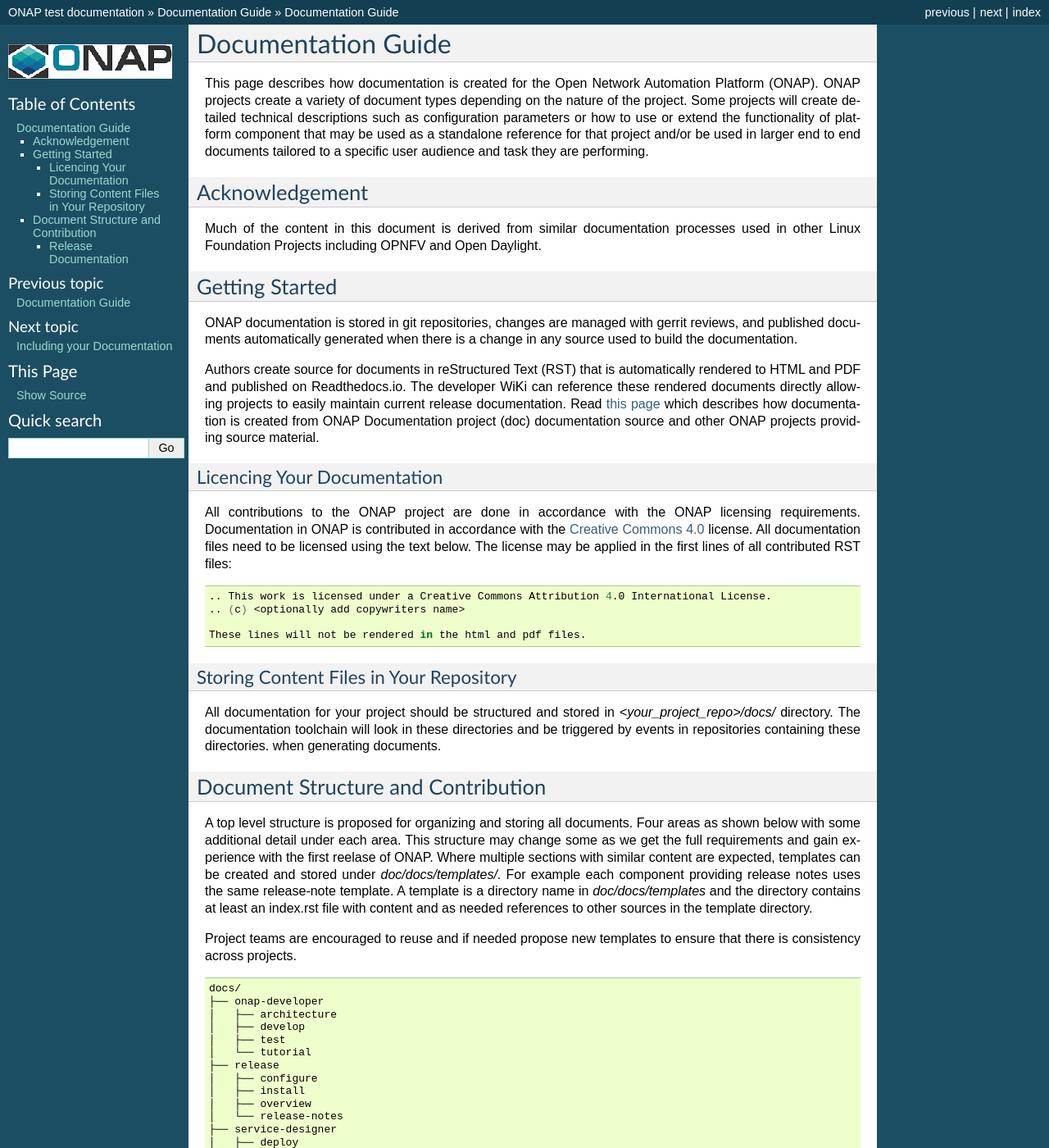
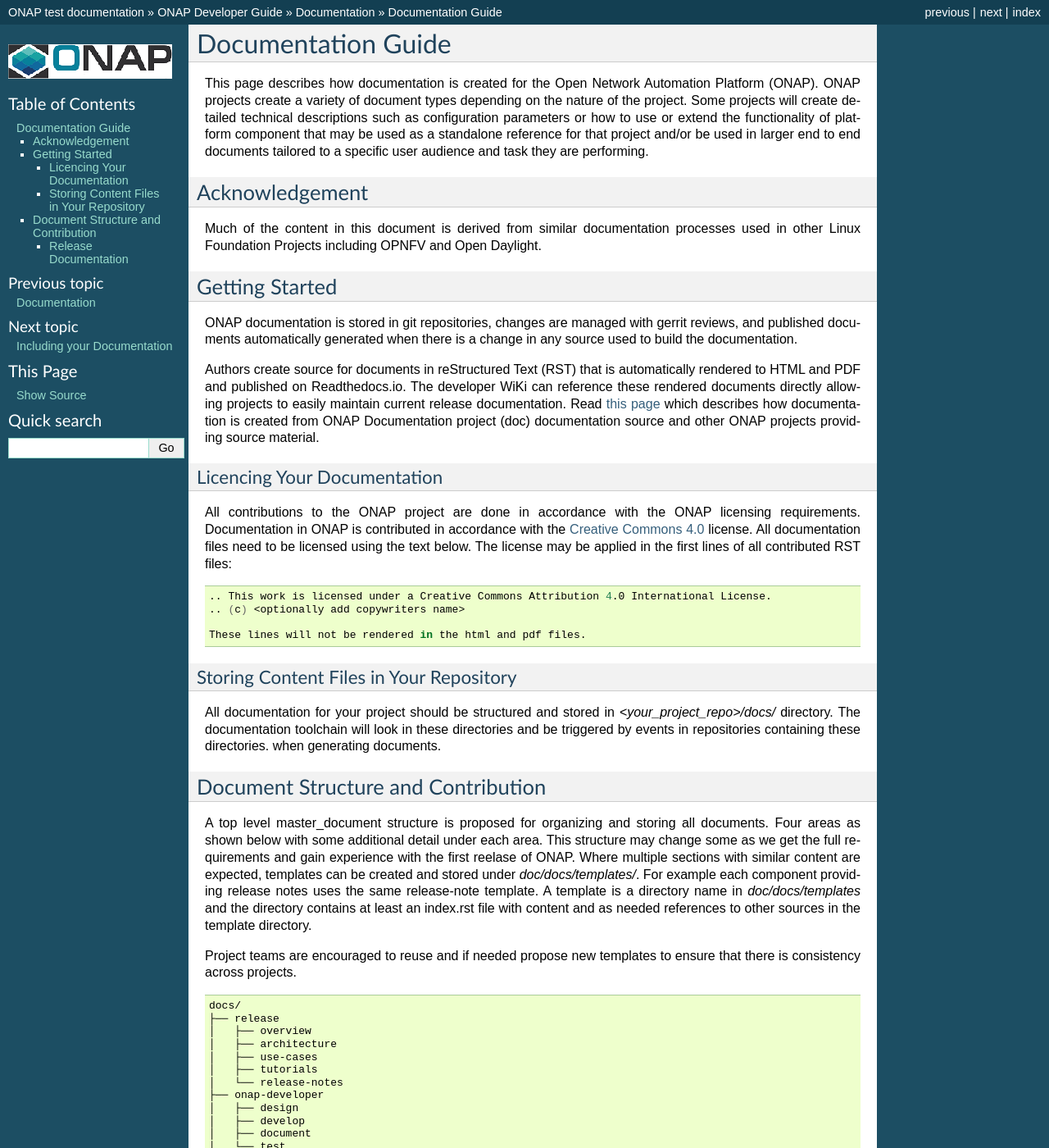
Before and after one commit to onap/doc, a Sphinx documentation site: the page built from docs/guide/onap-developer/how-to-use-docs/documentation-guide.rst, in a window 1280 px wide and 1400 px high. Shown: the whole window at 82% size. Built offline with Sphinx 7.4.7, drawn with Linux system fonts in a browser that asks for light colours; formulas are drawn with MathJax 3; pages that are not in the unit, such as notebooks, are missing from menus; some of the changed text lies outside the part shown.

```diff
--- a/docs/conf.py
+++ b/docs/conf.py
@@ -81,7 +81,10 @@
 
 # List of patterns, relative to source directory, that match files and
 # directories to ignore when looking for source files.
-exclude_patterns = ['_build']
+exclude_patterns = [
+	'_build',
+	'templates'
+	]
 
 # The reST default role (used for this markup: `text`) to use for all
 # documents.
--- a/docs/how-to-use-docs/documentation-guide.rst
+++ b/docs/guide/onap-developer/how-to-use-docs/documentation-guide.rst
@@ -54,9 +54,11 @@
 containing these directories.
 when generating documents.
 
+.. index:: master, document
+
 Document Structure and Contribution
 -----------------------------------
-A top level structure is proposed for organizing and storing all documents.
+A top level master_document structure is proposed for organizing and storing all documents.
 Four areas as shown below with some additional detail under each area.
 This structure may change some as we get the full requirements and gain experience with the first reelase of ONAP.
 Where multiple sections with similar content are expected, templates can be created and stored
@@ -70,16 +72,21 @@
 ::
 
         docs/
+        ├── release
+        │   ├── overview
+        │   ├── architecture
+        │   ├── use-cases
+        │   ├── tutorials
+        │   └── release-notes
         ├── onap-developer
-        │   ├── architecture
+        │   ├── design
         │   ├── develop
-        │   ├── test
-        │   └── tutorial
-        ├── release
+        │   ├── document
+        │   └── test
+        ├── administrator
         │   ├── configure
-        │   ├── install
-        │   ├── overview
-        │   └── release-notes
+        │   ├── deploy
+        │   └── operate
         ├── service-designer
         │   ├── deploy
         │   ├── design
```
Also changed, not shown: docs/guide/onap-developer/how-to-use-docs/index.rst (added, +11 -0 lines), docs/guide/onap-developer/index.rst (added, +11 -0 lines), docs/guide/platform-administrator/index.rst (renamed from docs/how-to-use-docs/index.rst, +6 -5 lines), docs/guide/service-designer/index.rst (added, +12 -0 lines), docs/guide/vnf-provider/index.rst (added, +11 -0 lines), docs/index.rst (+9 -4 lines), docs/release/index.rst (+16 -6 lines), docs/release/release-notes/index.rst (deleted, +0 -26 lines), .gitmodules (added), docs/guide/onap-developer/how-to-use-docs/addendum.rst (renamed from docs/how-to-use-docs/addendum.rst), docs/guide/onap-developer/how-to-use-docs/include-documentation.rst (renamed from docs/how-to-use-docs/include-documentation.rst).
